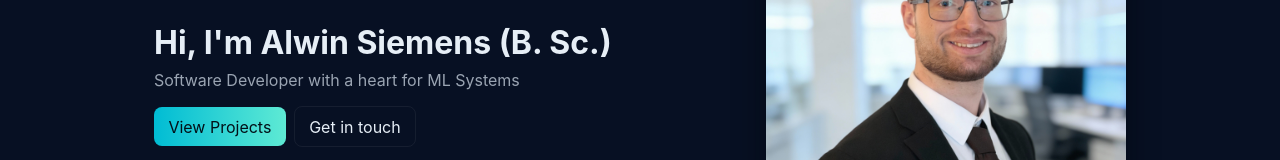
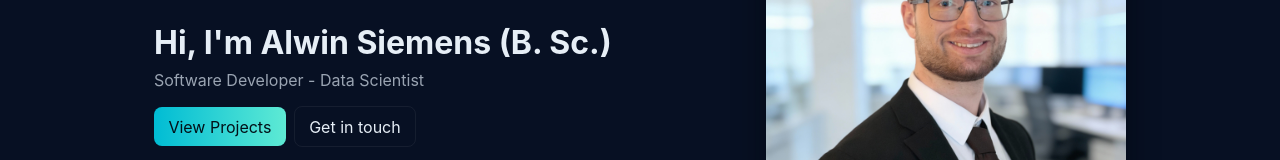
Before and after one commit to alwinsiemens-datascientist/portfolio, a React (Vite) app: page / in a window 1280 px wide. Shown: the part 378-538 px from the top of the page. Built offline with nearby package versions, Linux system fonts and the light colour scheme; the HTML template or start-up script is replaced by a standard one.

Commit message:
fixed some texts

```diff
--- a/src/components/Hero.jsx
+++ b/src/components/Hero.jsx
@@ -8,7 +8,7 @@ export default function Hero() {
           <h2>
             Hi, I'm <strong>Alwin Siemens (B. Sc.)</strong>
           </h2>
-          <p>Software Developer with a heart for ML Systems</p>
+          <p>Software Developer - Data Scientist</p>
           <div className="cta-row">
             <a className="btn primary" href="#projects">
               View Projects
--- a/src/components/Services.jsx
+++ b/src/components/Services.jsx
@@ -12,7 +12,7 @@ const services = [
   {
     icon: '🔧',
     title: 'Creative Workshop',
-    subtitle: 'Milling · Lasering · Printing',
+    subtitle: 'CNC Milling',
     description:
       'Personalized products and custom orders – from idea to finished piece. Open for individual projects.',
     tags: ['CNC Milling', '3D Relief', 'Custom Orders'],
```
